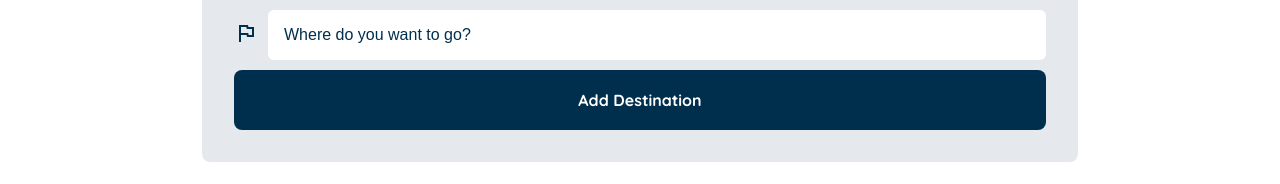
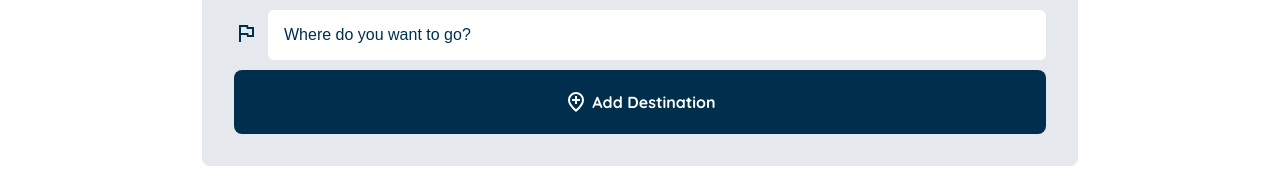
Before and after one commit to nickgabriadze/bonvoyage, a React (Vite) app in the folder front-end/: page /transfers in a window 1280 px wide. Shown: the part 251-435 px from the top of the page. Built offline with nearby package versions, Linux system fonts and the light colour scheme.

Commit message:
feat: added icon to 'Add Destination button'

```diff
--- a/front-end/src/pages/transfer/components/Dropdown/Dropdown.tsx
+++ b/front-end/src/pages/transfer/components/Dropdown/Dropdown.tsx
@@ -4,6 +4,8 @@ import checkIfEmpty from "./utils/checkIfEmpty.ts";
 import DropdownInputComponent from "./components/DropdownInputComponent.tsx";
 import {useAppDispatch, useAppSelector} from "../../../../states/hooks.ts";
 import {addDropdownInput} from "../../../../states/features/dropdownSlice.ts";
+import AddLocationSVG from '../../../../assets/icons/add-location.svg'
+
 
 export default function Dropdown() {
     const dropdownDispatch = useAppDispatch()
@@ -18,9 +20,12 @@ export default function Dropdown() {
                         id: v4(),
                         value: undefined
                     }))}>
-                Add
-                Destination
+                <img src={AddLocationSVG} width={24} alt={'Additional Location icon'}/>
+                <span> Add
+                Destination</span>
             </button>
         </div>
+
+
     </section>
 }
--- a/front-end/src/pages/transfer/components/styles/dropdown.module.css
+++ b/front-end/src/pages/transfer/components/styles/dropdown.module.css
@@ -1,6 +1,7 @@
-.dropdownWrapper{
+.dropdownWrapper {
     width: 100%;
 }
+
 .transfersContainer {
     background-color: var(--color-main-deep-sea-navy-lighter);
     display: flex;
@@ -98,10 +99,12 @@
                 font-family: inherit;
                 font-weight: inherit;
             }
-            & button:focus{
-               border: 1px solid var(--color-main-deep-sea-navy-light);
+
+            & button:focus {
+                border: 1px solid var(--color-main-deep-sea-navy-light);
             }
-            & button:hover{
+
+            & button:hover {
                 background-color: var(--color-main-deep-sea-navy-light);
                 color: white;
             }
@@ -112,6 +115,7 @@
 }
 
 .addDestination {
+    width: 100%;
     padding: 20px;
     background-color: var(--color-main-deep-sea-navy);
     border: none;
@@ -122,9 +126,14 @@
     cursor: pointer;
     font-weight: bold;
     transition: background-color 300ms linear;
+
+    display: flex;
+    align-items: center;
+    justify-content: center;
+    gap: 4px;
 }
 
-.addDestination:hover {
+.addDestination button:hover {
     background-color: rgba(0, 47, 78, 0.8);
 }
 
@@ -149,3 +158,15 @@
     background-color: var(--color-main-deep-sea-navy-light)
 
 }
+
+
+input[type='date'] {
+    color: var(--color-main-deep-sea-navy);
+    border-radius: 10px;
+    border: 1px solid var(--color-main-deep-sea-navy);
+    padding: 10px;
+    font-family: 'Quicksand', sans-serif;
+    font-weight: bold;
+
+
+}
```
Also changed, not shown: front-end/src/assets/icons/add-location.svg (added).
